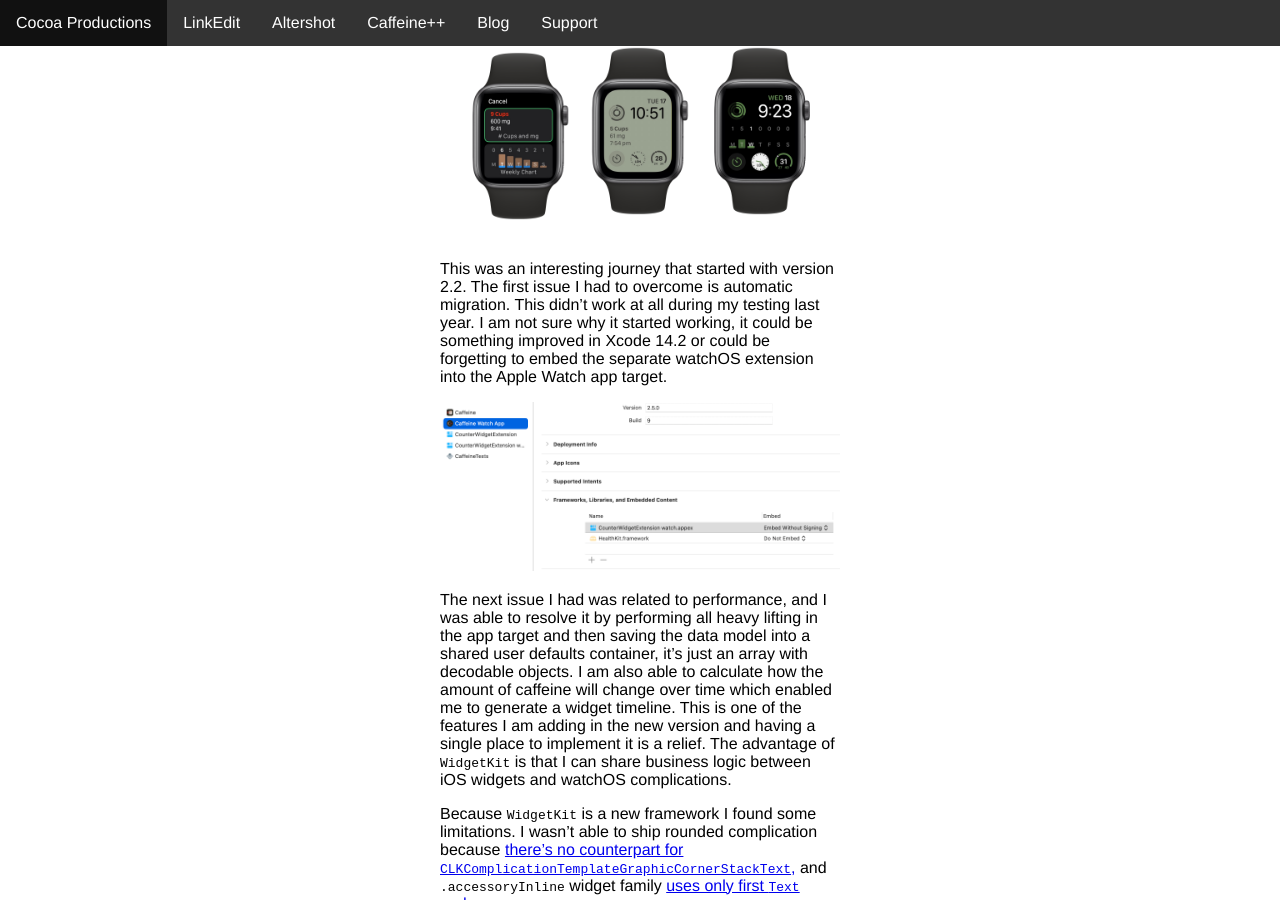
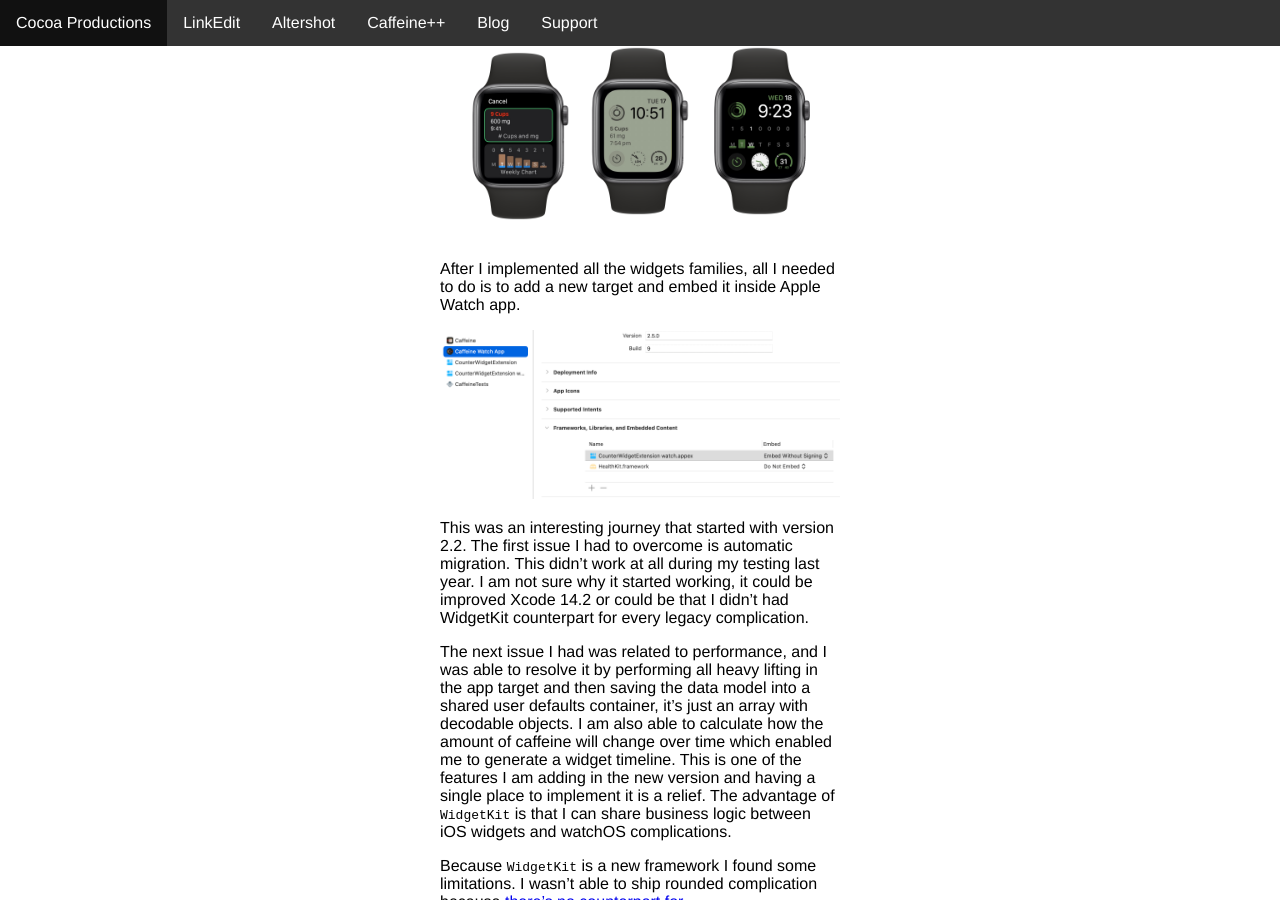
Before and after one commit to cocoaproductions/cocoaproductions.github.io, a Jekyll site: the page built from _posts/2023-01-18-caffeine-widgetkit.md, in a window 1280 px wide and 900 px high, scrolled down 333 px. Built offline with Jekyll 4.4.1, drawn with Linux system fonts in a browser that asks for light colours.

Commit message:
Update post

```diff
--- a/_posts/2023-01-18-caffeine-widgetkit.md
+++ b/_posts/2023-01-18-caffeine-widgetkit.md
@@ -8,9 +8,11 @@
 
 <img src="{{site.url}}/images/new-complications.png" width="100%" alt="New watch complication which shows number of drinks, mg, and last time updated">
 
-This was an interesting journey that started with version 2.2. The first issue I had to overcome is automatic migration. This didn't work at all during my testing last year. I am not sure why it started working, it could be something improved in Xcode 14.2 or could be forgetting to embed the separate watchOS extension into the Apple Watch app target.
+After I implemented all the widgets families, all I needed to do is to add a new target and embed it inside Apple Watch app.
 
 <img src="{{site.url}}/images/xcode-watch-target.png" width="100%" alt="Frameworks, Libraries, and Embedded Content including .appex extension">
+
+This was an interesting journey that started with version 2.2. The first issue I had to overcome is automatic migration. This didn't work at all during my testing last year. I am not sure why it started working, it could be improved Xcode 14.2 or could be that I didn't had WidgetKit counterpart for every legacy complication.
 
 The next issue I had was related to performance, and I was able to resolve it by performing all heavy lifting in the app target and then saving the data model into a shared user defaults container, it's just an array with decodable objects. I am also able to calculate how the amount of caffeine will change over time which enabled me to generate a widget timeline. This is one of the features I am adding in the new version and having a single place to implement it is a relief. The advantage of `WidgetKit` is that I can share business logic between iOS widgets and watchOS complications.
 
```
